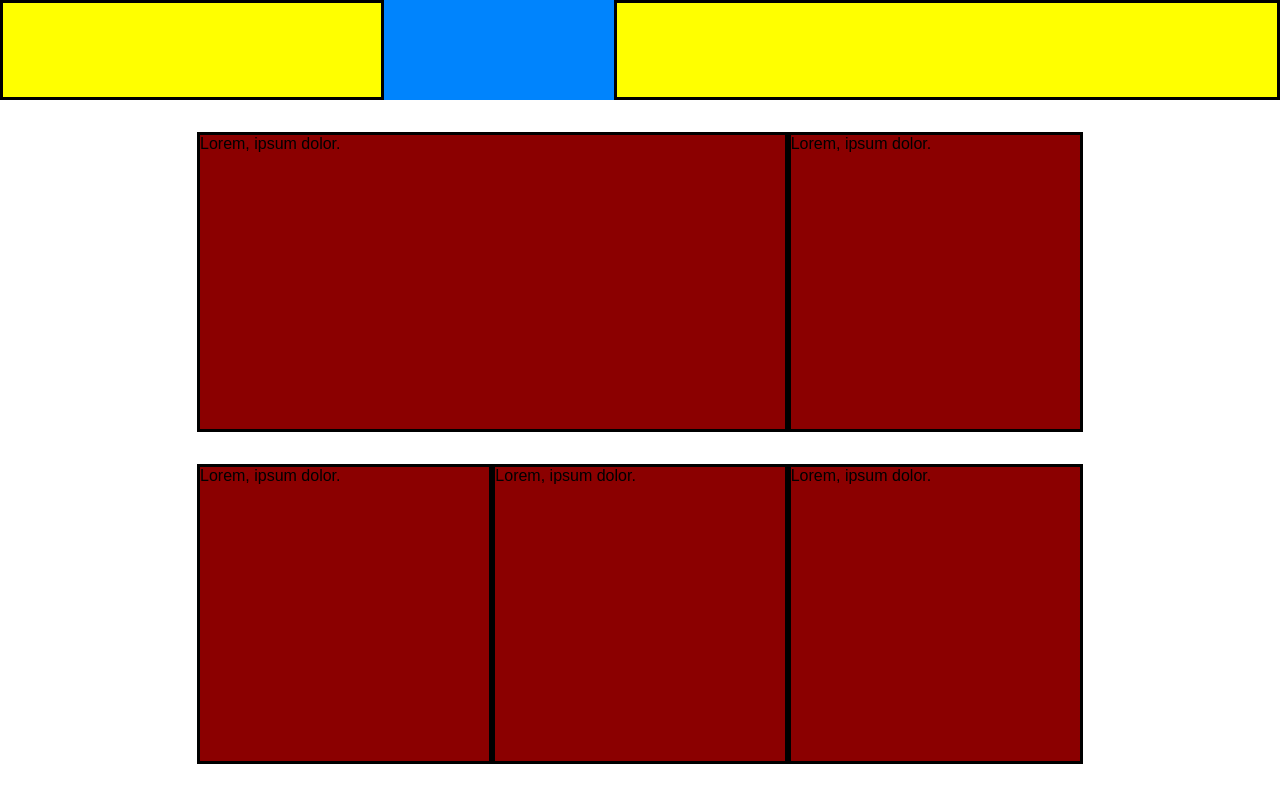
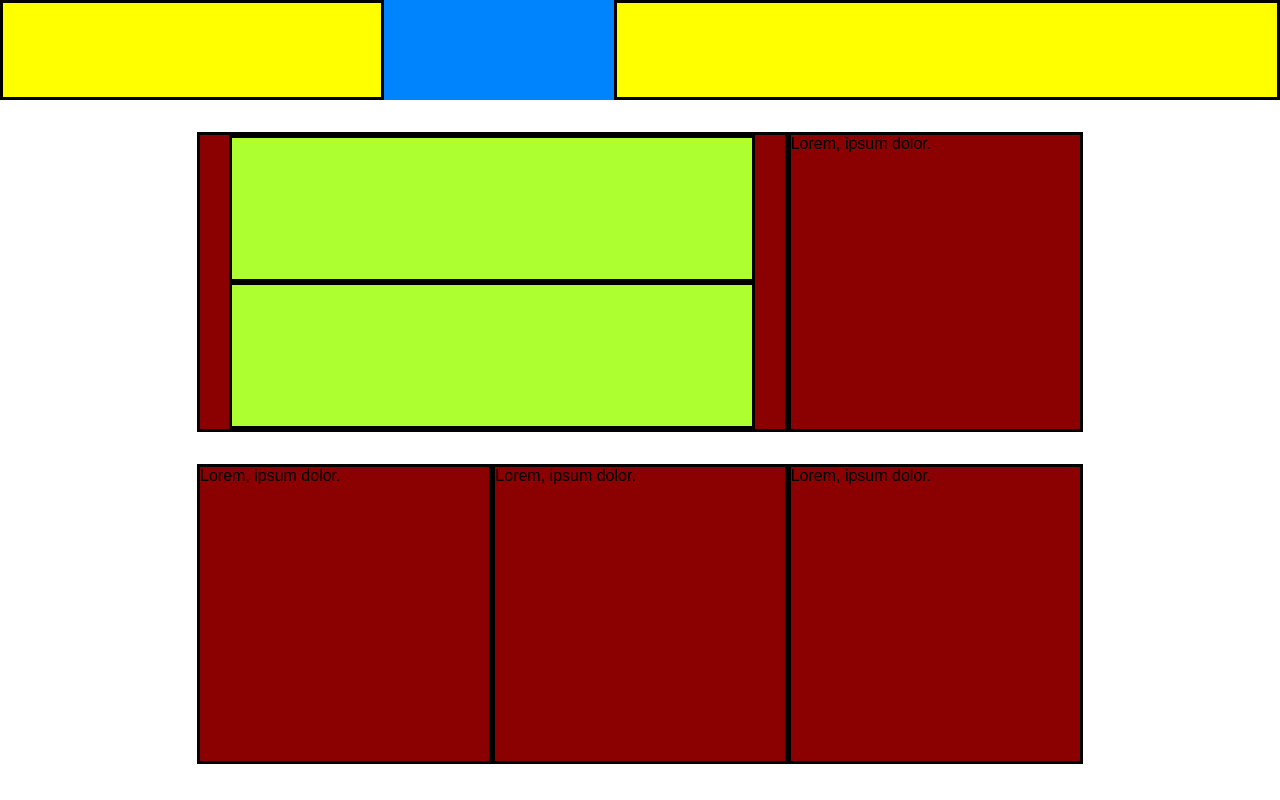
Before and after one commit to TommasoBernardo/htmlcss-responsive-layout, a plain HTML site: page index.html in a window 1280 px wide. Shown: the top 800 px of the page. Drawn offline with Linux system fonts and the light colour scheme.

Commit message:
dettaglio primo blocco section introduction

```diff
--- a/index.html
+++ b/index.html
@@ -22,8 +22,9 @@
                 <div class="cards">
 
                     <div class="card">
-                        <div class="test">
-                            Lorem, ipsum dolor.
+                        <div class="demo">
+                        </div>
+                        <div class="demo">
                         </div>
                     </div>
 
--- a/style.css
+++ b/style.css
@@ -32,6 +32,14 @@
     height: 300px;
     margin-bottom: 2rem;
     border: solid black;
+}
+
+.demo{
+    width: 90%;
+    height: calc(100%/2);
+    border: solid black;
+    background-color: magenta;
+    margin: 0 auto;
 }
 
 .paragraph{
@@ -151,6 +159,15 @@ section#piè{
         border: solid black;
     }
 
+    .demo{
+        width: 90%;
+        height: calc(100%/2);
+        border: solid black;
+        background-color: red;
+        margin: 0 auto;
+    }
+
+
     .strategic{
         background-color:crimson;
         width: 100%;
@@ -259,6 +276,15 @@ section#piè{
         border: solid black;
     }
 
+    .demo{
+        width: 90%;
+        height: calc(100%/2);
+        border: solid black;
+        background-color: greenyellow;
+        margin: 0 auto;
+    }
+
+
     .strategic{
         background-color: pink;
         width: calc(100%/2);
```
